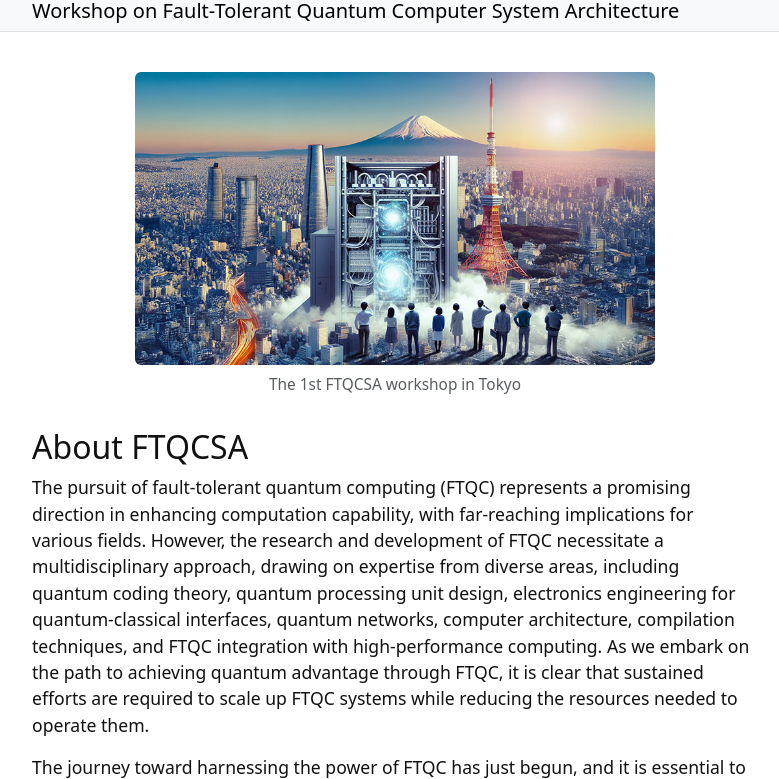
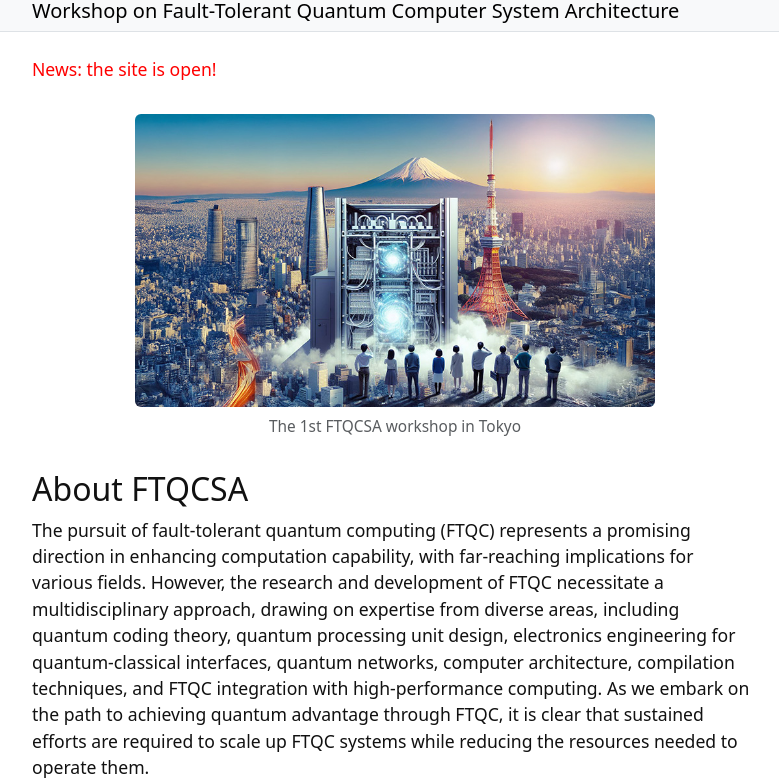
Before and after one commit to ftqcsa/ftqcsa.github.io, a Jekyll site: the page built from index.md, in a window 1280 px wide and 900 px high, cut to the strip 121-900 px from the top of the window. Shown: the whole strip, without its empty margins (245-1024 px from the left). Built offline with Jekyll 4.4.1, drawn with Linux system fonts in a browser that asks for light colours.

Commit message:
Update index.md

```diff
--- a/index.md
+++ b/index.md
@@ -2,6 +2,10 @@
 title: Home
 layout: page
 ---
+
+News: the site is open!
+{:style="color: red"}
+
 
 # Workshop on Fault-Tolerant Quantum Computer System Architecture
 {:style="display: none;"}
```
